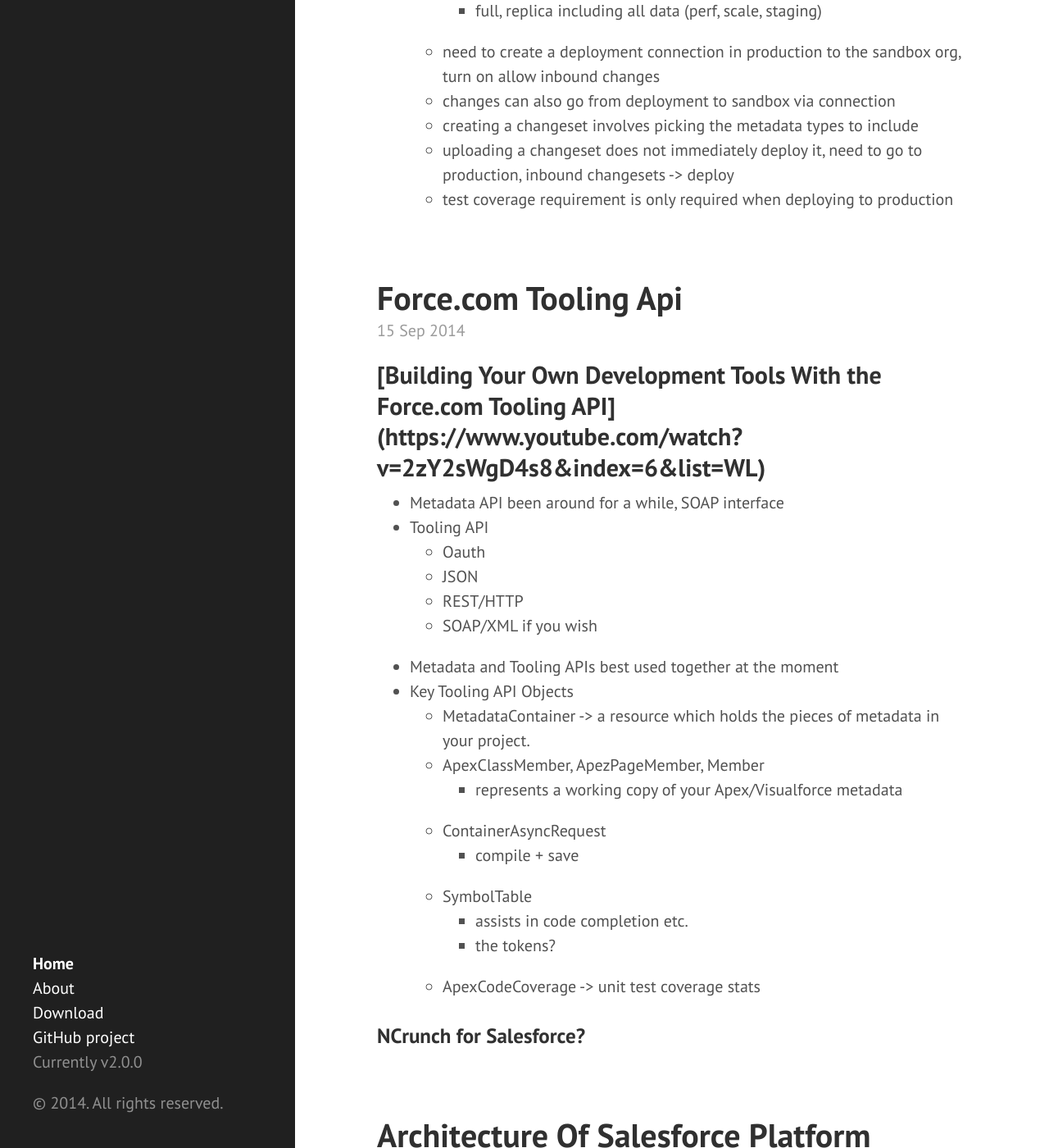
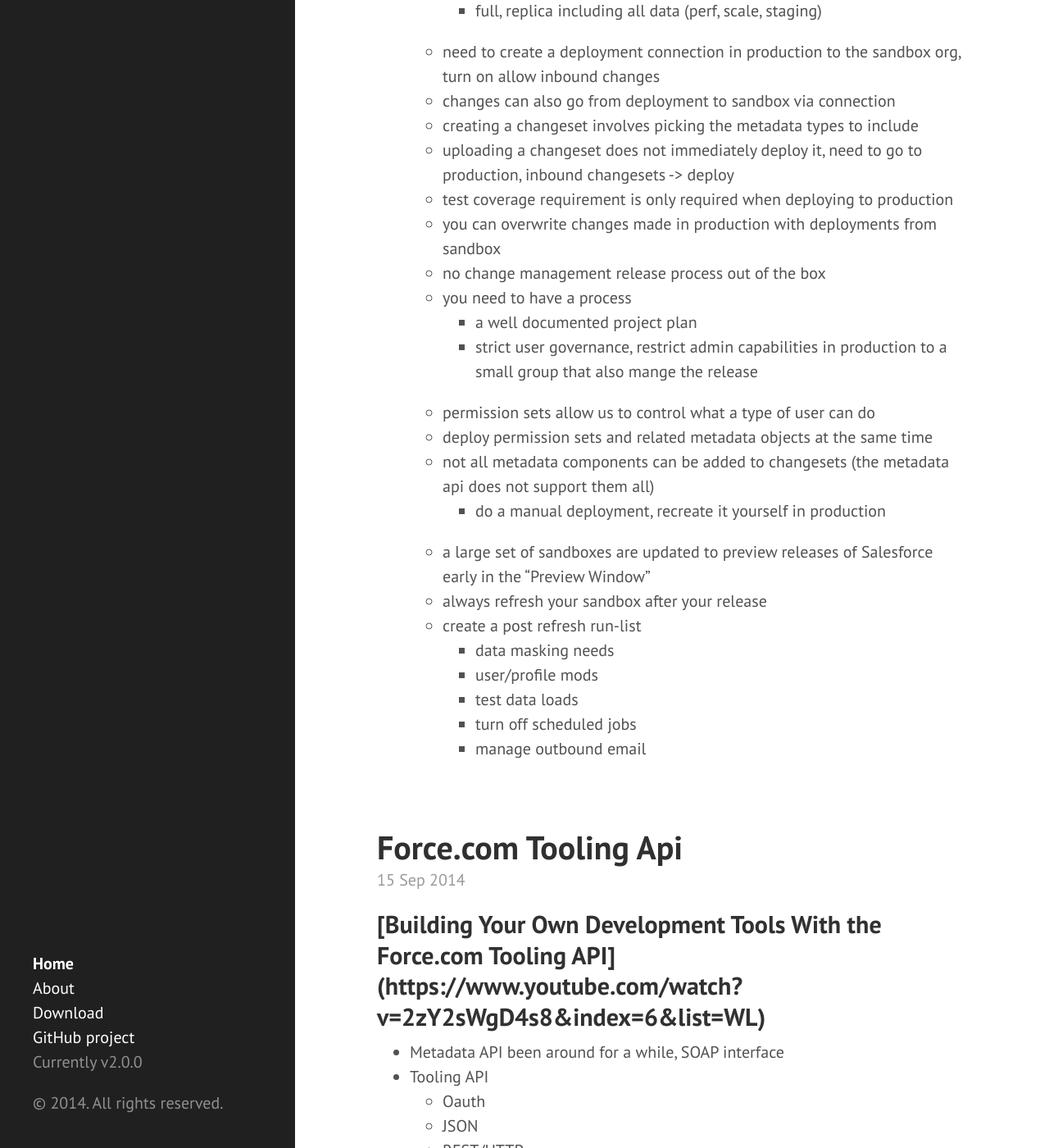
Before and after one commit to eneiand/eneiand.github.io, a Jekyll site: the page built from index.html, in a window 1280 px wide and 1400 px high, scrolled down 907 px. Shown: the whole window at 82% size. Built offline with Jekyll 4.4.1, drawn with Linux system fonts in a browser that asks for light colours; Markdown is read by kramdown in place of the engine named in the settings; the list of posts is cut into pages by our own code.

Commit message:
Update 2014-09-16-ALM-on-Salesforce.md

```diff
--- a/_posts/2014-09-16-ALM-on-Salesforce.md
+++ b/_posts/2014-09-16-ALM-on-Salesforce.md
@@ -22,3 +22,20 @@
   * creating a changeset involves picking the metadata types to include
   * uploading a changeset does not immediately deploy it, need to go to production, inbound changesets -> deploy
   * test coverage requirement is only required when deploying to production
+  * you can overwrite changes made in production with deployments from sandbox
+  * no change management release process out of the box
+  * you need to have a process
+    * a well documented project plan
+    * strict user governance, restrict admin capabilities in production to a small group that also mange the release
+  * permission sets allow us to control what a type of user can do
+  * deploy permission sets and related metadata objects at the same time
+  * not all metadata components can be added to changesets (the metadata api does not support them all)
+    * do a manual deployment, recreate it yourself in production
+  * a large set of sandboxes are updated to preview releases of Salesforce early in the "Preview Window"
+  * always refresh your sandbox after your release
+  * create a post refresh run-list
+    * data masking needs
+    * user/profile mods
+    * test data loads
+    * turn off scheduled jobs
+    * manage outbound email
```
